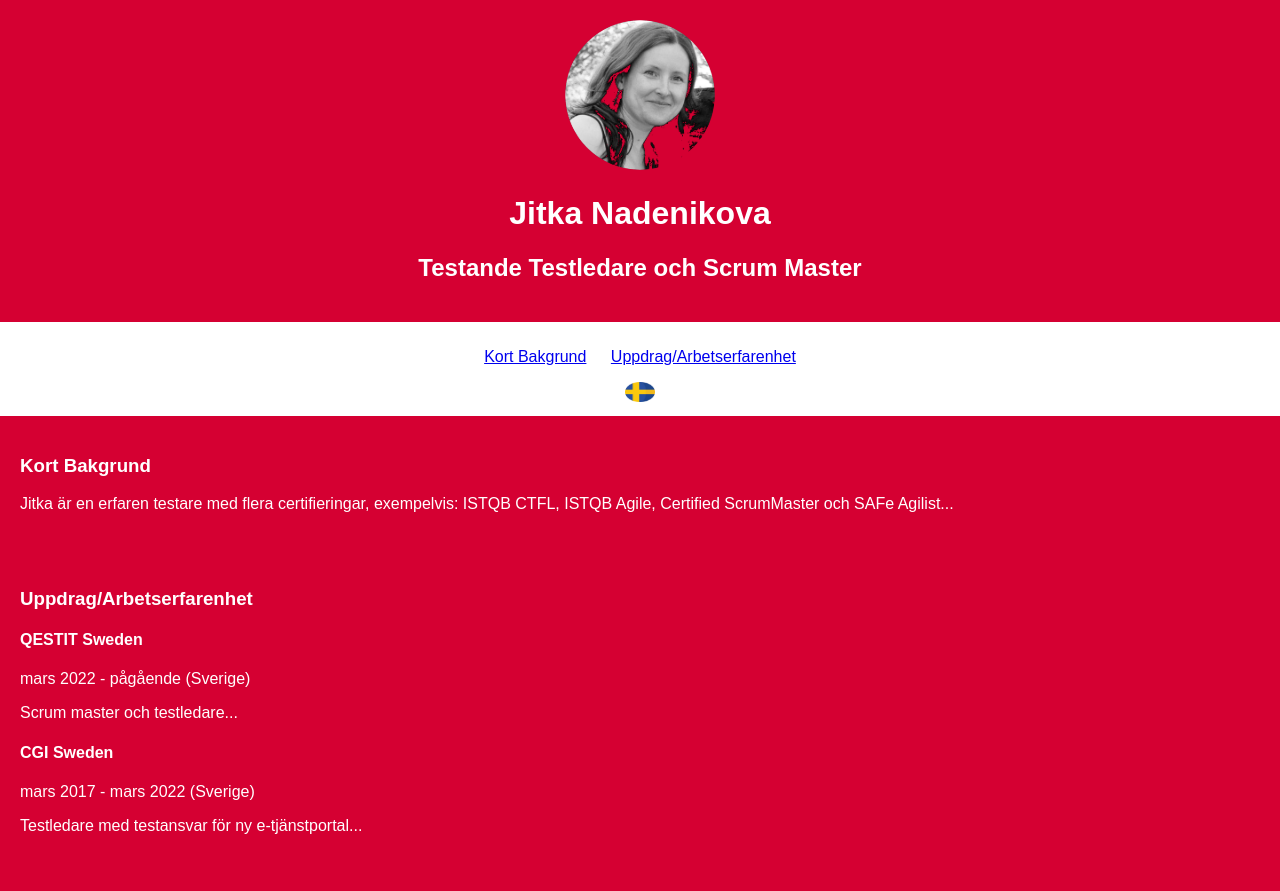
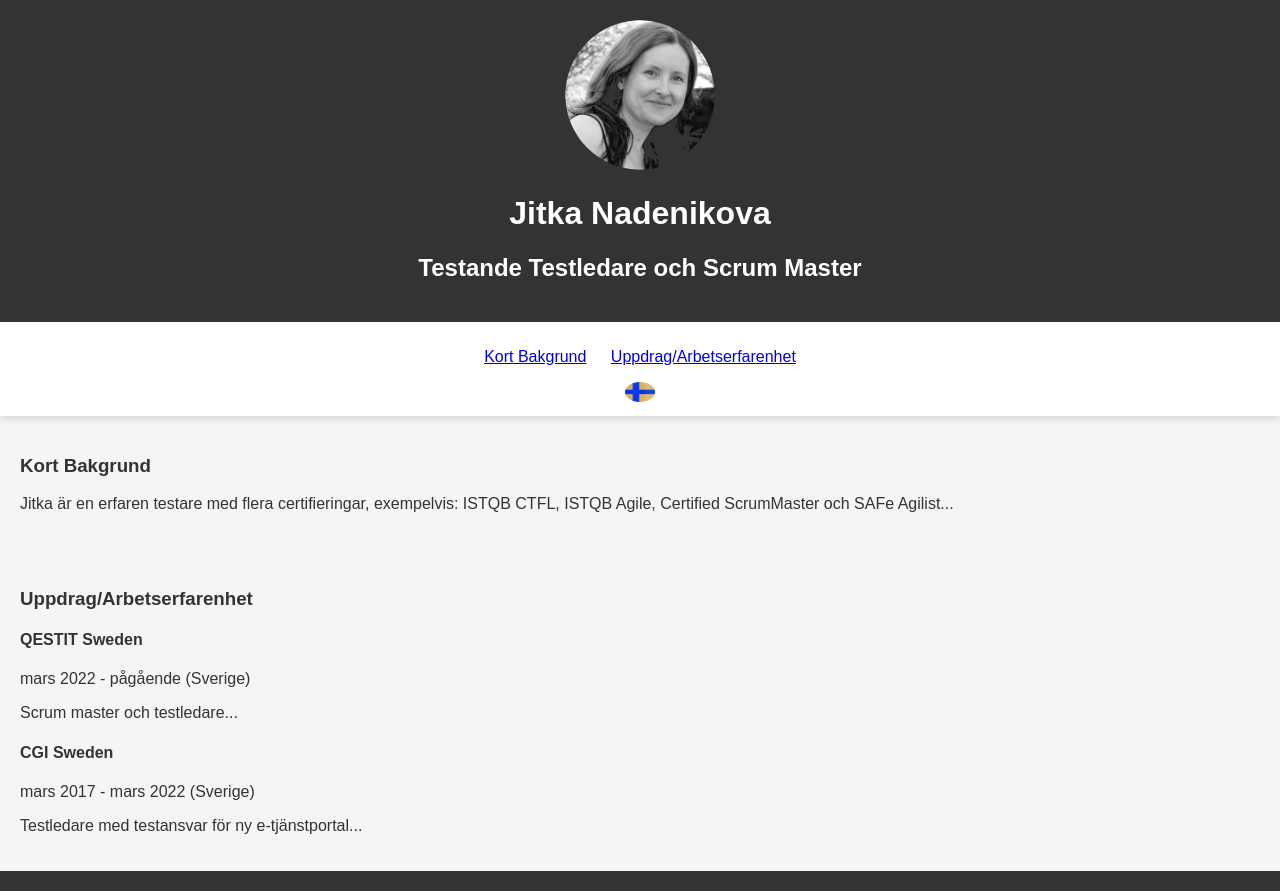
Before and after one commit to Jitka-Nadenikova/jitka-nadenikova.github.io, a plain HTML site: page index.html in a window 1280 px wide. Drawn offline with Linux system fonts and the light colour scheme; files whose address does not match are found by name.

Commit message:
Update style.css

```diff
--- a/style.css
+++ b/style.css
@@ -1,7 +1,7 @@
 body {
   font-family: 'Arial', sans-serif;
-  background-color: #D50032;
-  color: #FFF;
+  background-color: #f5f5f5; /* Light gray background */
+  color: #333; /* Dark text color */
   margin: 0;
   padding: 0;
 }
@@ -9,6 +9,8 @@ body {
 header {
   text-align: center;
   padding: 20px;
+  background-color: #333; /* Dark header background */
+  color: #FFF; /* Light text color */
 }
 
 header img {
@@ -21,6 +23,7 @@ nav {
   background-color: #FFF;
   padding: 10px;
   text-align: center;
+  box-shadow: 0 4px 6px rgba(0, 0, 0, 0.1); /* Subtle box shadow for a modern look */
 }
 
 nav ul {
@@ -40,10 +43,13 @@ section {
 footer {
   text-align: center;
   padding: 10px;
+  background-color: #333;
+  color: #FFF;
 }
 
 #language-switch img {
   width: 30px;
   height: 20px;
   cursor: pointer;
+  filter: invert(1); /* Invert colors for better visibility on dark backgrounds */
 }
```
